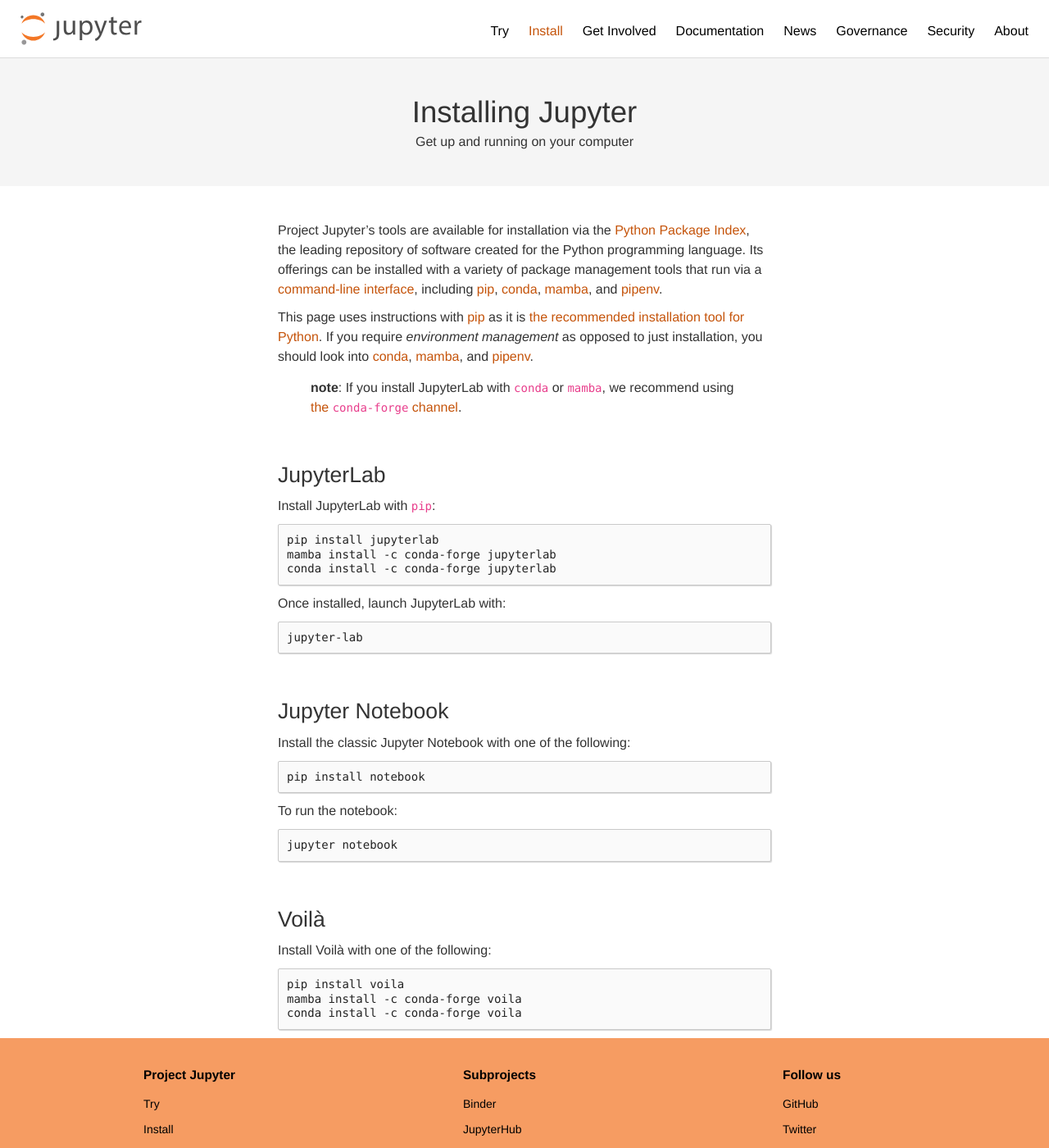
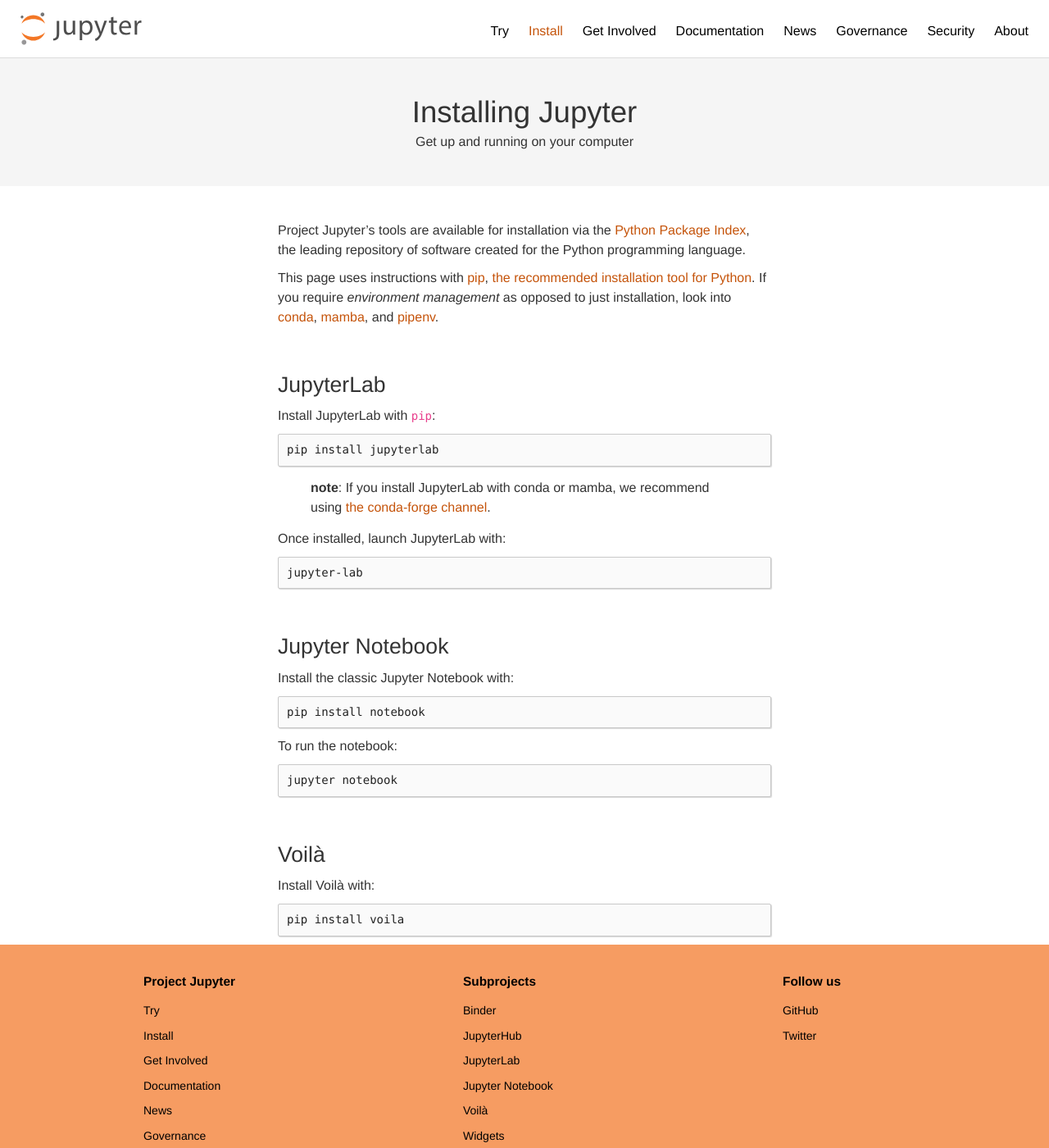
Before and after one commit to jupyter/jupyter.github.io, a Jekyll site: the page built from install.md, in a window 1280 px wide and 1400 px high. Shown: the whole window at 82% size. Built offline with Jekyll 4.4.1, drawn with Linux system fonts in a browser that asks for light colours.

Commit message:
Update install.md

````diff
--- a/install.md
+++ b/install.md
@@ -6,12 +6,8 @@
 ---
 
 Project Jupyter's tools are available for installation via the [Python Package Index](https://pypi.org/), the leading repository of software created for the Python programming language.
-Its offerings can be installed with a variety of package management tools that run via a [command-line interface](https://en.wikipedia.org/wiki/Command-line_interface), including [pip](https://pip.pypa.io/en/stable/), [conda](https://docs.conda.io/), [mamba](https://mamba.readthedocs.io/), and [pipenv](https://pipenv.pypa.io/).
 
-This page uses instructions with [pip](https://pip.pypa.io/en/stable/) as it is [the recommended installation tool for Python](https://packaging.python.org/en/latest/guides/tool-recommendations/#installation-tool-recommendations).
-If you require _environment management_ as opposed to just installation, you should look into [conda](https://docs.conda.io/), [mamba](https://mamba.readthedocs.io/), and [pipenv](https://pipenv.pypa.io/).
-
-> **note**: If you install JupyterLab with `conda` or `mamba`, we recommend using [the `conda-forge` channel](https://conda-forge.org/).
+This page uses instructions with [pip](https://pip.pypa.io/en/stable/), [the recommended installation tool for Python](https://packaging.python.org/en/latest/guides/tool-recommendations/#installation-tool-recommendations). If you require _environment management_ as opposed to just installation, look into [conda](https://docs.conda.io/), [mamba](https://mamba.readthedocs.io/), and [pipenv](https://pipenv.pypa.io/).
 
 ## JupyterLab
 
@@ -19,9 +15,8 @@
 
 ```bash
 pip install jupyterlab
-mamba install -c conda-forge jupyterlab
-conda install -c conda-forge jupyterlab
 ```
+> **note**: If you install JupyterLab with conda or mamba, we recommend using [the conda-forge channel](https://conda-forge.org/).
 
 Once installed, launch JupyterLab with:
 
@@ -31,7 +26,7 @@
 
 ## Jupyter Notebook
 
-Install the classic Jupyter Notebook with one of the following:
+Install the classic Jupyter Notebook with:
 
 ```bash
 pip install notebook
@@ -45,10 +40,8 @@
 
 ## Voilà
 
-Install Voilà with one of the following:
+Install Voilà with:
 
 ```bash
 pip install voila
-mamba install -c conda-forge voila
-conda install -c conda-forge voila
 ```
````
